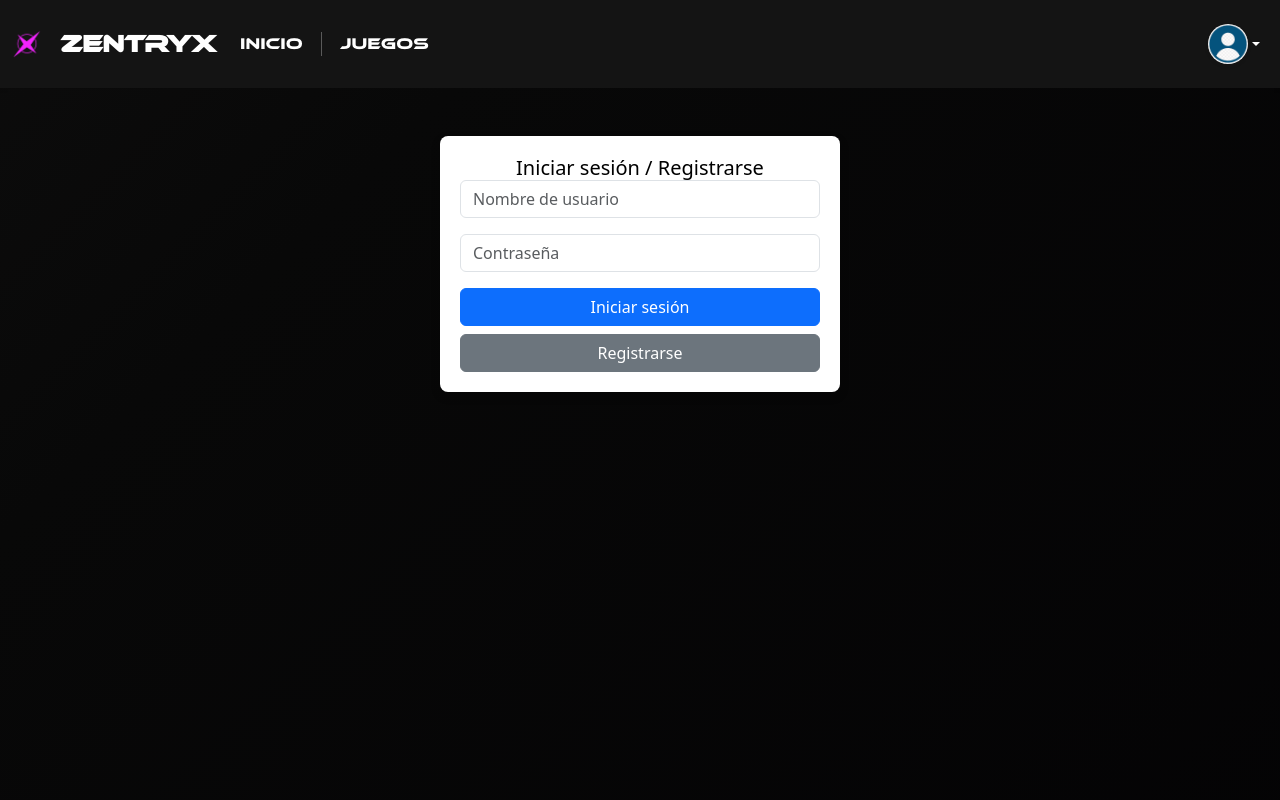
After one commit to Nach0A/html, a PHP site: page /login.html in a window 1280 px wide. The commit adds this page. Run offline with PHP 8.4, Linux system fonts and the light colour scheme.

Commit message:
(IMPORTANTE) cambio total en el inicio de sesión.
Este cambio crea un archivo html para ir al login, a diferencia de la versión anterior que incluía el login en el inicio.
Esto sigue utilizando local storage, así que hay que cambiar eso si uno tiene como objetivo vincularlo a la base de datos.

```diff
--- a/Frontend/css/estilo.css
+++ b/Frontend/css/estilo.css
@@ -142,7 +142,7 @@ body {
 }
 
 #loginForm {
-  display: none;
+  display: block !important;
 }
 
 #mainContent {
--- /dev/null
+++ b/Frontend/login.html
@@ -0,0 +1,133 @@
+<!DOCTYPE html>
+<html lang="es">
+
+<head>
+  <meta charset="UTF-8" />
+  <meta name="viewport" content="width=device-width, initial-scale=1.0" />
+  <title>Iniciar sesión - Zentryx</title>
+  <link rel="icon" href="imagenes/logo.jpg" type="img/jpeg">
+  <link href="https://cdn.jsdelivr.net/npm/bootstrap@5.3.6/dist/css/bootstrap.min.css" rel="stylesheet" />
+  <link rel="stylesheet" href="css/estilo.css" />
+</head>
+
+<body>
+  <!-- ======== PRELOADER ======== -->
+  <div id="preloader">
+    <img src="imagenes/logo.jpg" alt="Logo Zentryx" id="preloader-logo">
+  </div>
+
+  <!-- ======== NAVBAR (idéntico a inicio.html) ======== -->
+  <nav class="navbar navbar-expand-lg shadow-sm py-3">
+    <div class="container-fluid">
+      <!-- El logo lleva a inicio.html sin hash → mostrará “Inicio” -->
+      <a class="navbar-brand fw-bold fs-4" href="inicio.html#inicio">
+        <img src="imagenes/logo.jpg" alt="Logo" width="30" height="30"
+             class="d-inline-block align-text-top">
+        &nbsp;Zentryx
+      </a>
+      <button class="navbar-toggler" type="button" data-bs-toggle="collapse" data-bs-target="#navbarNav">
+        <span class="navbar-toggler-icon"></span>
+      </button>
+      <div class="collapse navbar-collapse" id="navbarNav">
+        <ul class="navbar-nav me-auto">
+          <!-- Botón “Inicio” apunta a inicio.html#inicio -->
+          <li class="nav-item">
+            <a class="nav-link" href="inicio.html#inicio">Inicio</a>
+          </li>
+          <li class="nav-item separator"></li>
+          <!-- Botón “Juegos” apunta a inicio.html#juegos -->
+          <li class="nav-item">
+            <a class="nav-link" href="inicio.html#juegos">Juegos</a>
+          </li>
+        </ul>
+
+        <!-- PERFIL (en login.html, no tiene sentido mostrar nombre de usuario aún) -->
+        <ul class="navbar-nav">
+          <li class="nav-item dropdown">
+            <a href="#" class="nav-link dropdown-toggle d-flex align-items-center" id="userDropdown"
+               role="button" data-bs-toggle="dropdown" aria-expanded="false">
+              <img src="imagenes/usuario2.jpg" alt="User" class="user-avatar shadow-sm" />
+            </a>
+            <ul class="dropdown-menu dropdown-menu-end fade-menu" id="userMenu">
+              <!-- Sólo mostramos el enlace a login (estamos en login.html), o podríamos dejarlo vacío -->
+              <li><a class="dropdown-item" href="login.html">Iniciar sesión / Registrarse</a></li>
+            </ul>
+          </li>
+        </ul>
+      </div>
+    </div>
+  </nav>
+
+  <!-- ======== FORMULARIO DE LOGIN (centrado) ======== -->
+  <div class="container mt-5 position-relative" id="loginForm">
+    <h5 class="card-title text-center">Iniciar sesión / Registrarse</h5>
+    <div class="mb-3">
+      <input type="text" id="username" class="form-control" placeholder="Nombre de usuario">
+    </div>
+    <div class="mb-3">
+      <input type="password" id="password" class="form-control" placeholder="Contraseña">
+    </div>
+    <div id="loginError" class="text-danger mb-2" style="display: none;"></div>
+    <button class="btn btn-primary w-100 mb-2" onclick="login()">Iniciar sesión</button>
+    <button class="btn btn-secondary w-100" onclick="register()">Registrarse</button>
+  </div>
+
+  <script src="https://cdn.jsdelivr.net/npm/bootstrap@5.3.6/dist/js/bootstrap.bundle.min.js"></script>
+  <script>
+    const loginError = document.getElementById("loginError");
+
+    function login() {
+      const username = document.getElementById("username").value.trim();
+      const password = document.getElementById("password").value;
+
+      const users = JSON.parse(localStorage.getItem("users")) || {};
+      const storedPassword = users[username];
+
+      if (storedPassword && storedPassword === password) {
+        // Guardo sesión y redirijo a inicio.html
+        localStorage.setItem("loggedInUser", username);
+        loginError.style.display = "none";
+        // Redirijo a “Inicio” (hash #inicio)
+        window.location.href = "inicio.html#inicio";
+      } else {
+        loginError.textContent = "Nombre de usuario o contraseña incorrectos.";
+        loginError.style.display = "block";
+      }
+    }
+
+    function register() {
+      const username = document.getElementById("username").value.trim();
+      const password = document.getElementById("password").value;
+
+      if (!username || !password) {
+        loginError.textContent = "Por favor, completa ambos campos para registrarte.";
+        loginError.style.display = "block";
+        return;
+      }
+
+      const users = JSON.parse(localStorage.getItem("users")) || {};
+
+      if (users[username]) {
+        loginError.textContent = "El nombre de usuario ya está registrado.";
+        loginError.style.display = "block";
+      } else {
+        users[username] = password;
+        localStorage.setItem("users", JSON.stringify(users));
+        localStorage.setItem("loggedInUser", username);
+        loginError.style.display = "none";
+        // Después de registrarse, lo mando a “Inicio”
+        window.location.href = "inicio.html#inicio";
+      }
+    }
+
+    // Al cargar, ocultar preloader
+    window.addEventListener("load", () => {
+      const preloader = document.getElementById("preloader");
+      preloader.style.opacity = "0";
+      preloader.style.visibility = "hidden";
+      preloader.style.pointerEvents = "none";
+    });
+  </script>
+</body>
+
+</html>
```
Also changed, not shown: Frontend/Inicio.html (+76 -107 lines).
